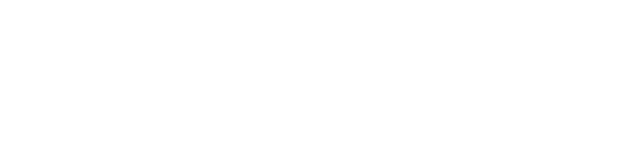
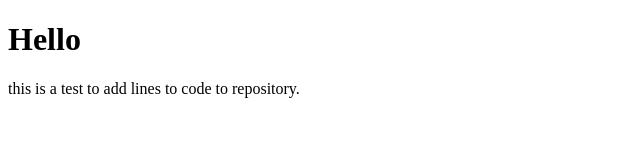
Before and after one commit to Bryan-Quinn/BQ-webtech-lab6, a plain HTML site: page index.html in a window 1280 px wide. Shown: the whole page, without its empty margins (0-640 px from the left). Drawn offline with Linux system fonts and the light colour scheme.

Commit message:
added h1 and p tag

```diff
--- a/index.html
+++ b/index.html
@@ -7,5 +7,8 @@
 </head>
 <body>
 
+    <h1> Hello </h1>
+    <p> this is a test to add lines to code to repository. </p>
+
 </body>
 </html>
```
